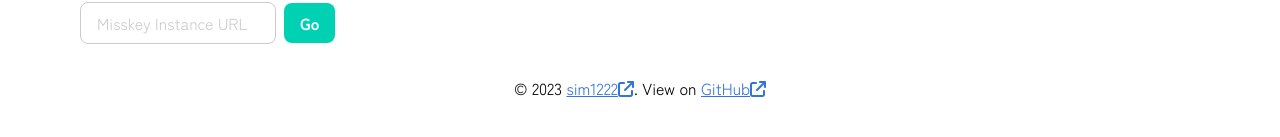
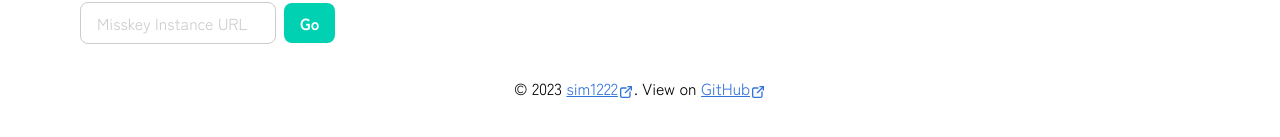
Before and after one commit to sim1222/misskey-gyotaku-next, a Next.js app: page / in a window 1280 px wide. Shown: the part 291-428 px from the top of the page. Built offline with nearby package versions, Linux system fonts and the light colour scheme.

Commit message:
add ti instead of fa

```diff
--- a/package.json
+++ b/package.json
@@ -11,8 +11,7 @@
   "dependencies": {
     "@emotion/react": "^11.10.8",
     "@emotion/styled": "^11.10.8",
-    "@fortawesome/free-solid-svg-icons": "^6.4.0",
-    "@fortawesome/react-fontawesome": "^0.2.0",
+    "@tabler/icons-react": "^2.20.0",
     "@types/node": "18.16.3",
     "@types/react": "18.2.0",
     "@types/react-dom": "18.2.1",
--- a/src/components/ui/MgLink.tsx
+++ b/src/components/ui/MgLink.tsx
@@ -2,8 +2,7 @@ import * as React from 'react';
 import styled from '@emotion/styled';
 import { Interpolation, SerializedStyles, Theme, css } from '@emotion/react';
 import { useRouter } from 'next/router';
-import { faArrowUpRightFromSquare } from '@fortawesome/free-solid-svg-icons';
-import { FontAwesomeIcon } from '@fortawesome/react-fontawesome';
+import { IconExternalLink } from '@tabler/icons-react';
 
 const root = css`
 	display: inline-block;
@@ -23,8 +22,10 @@ const link = css`
 `;
 
 const icon = css`
-	display: inline-block;
+	display: inline;
 	height: 1rem;
+	width: 1rem;
+	vertical-align: text-bottom;
 `;
 
 type Props = {
@@ -41,7 +42,7 @@ export const MgLink: React.FC<Props> = props => {
 			{props.href ? (
 				<a css={link} href={props.href} target="_blank" rel="noreferrer">
 					{props.children}
-					<FontAwesomeIcon css={icon} icon={faArrowUpRightFromSquare} />
+					<IconExternalLink css={icon} />
 				</a>
 			) : (
 				<div css={link} onClick={() => router.push(props.target ?? '')}>
```
Also changed, not shown: 1 other file (tests, documents, lock files or other folders).
